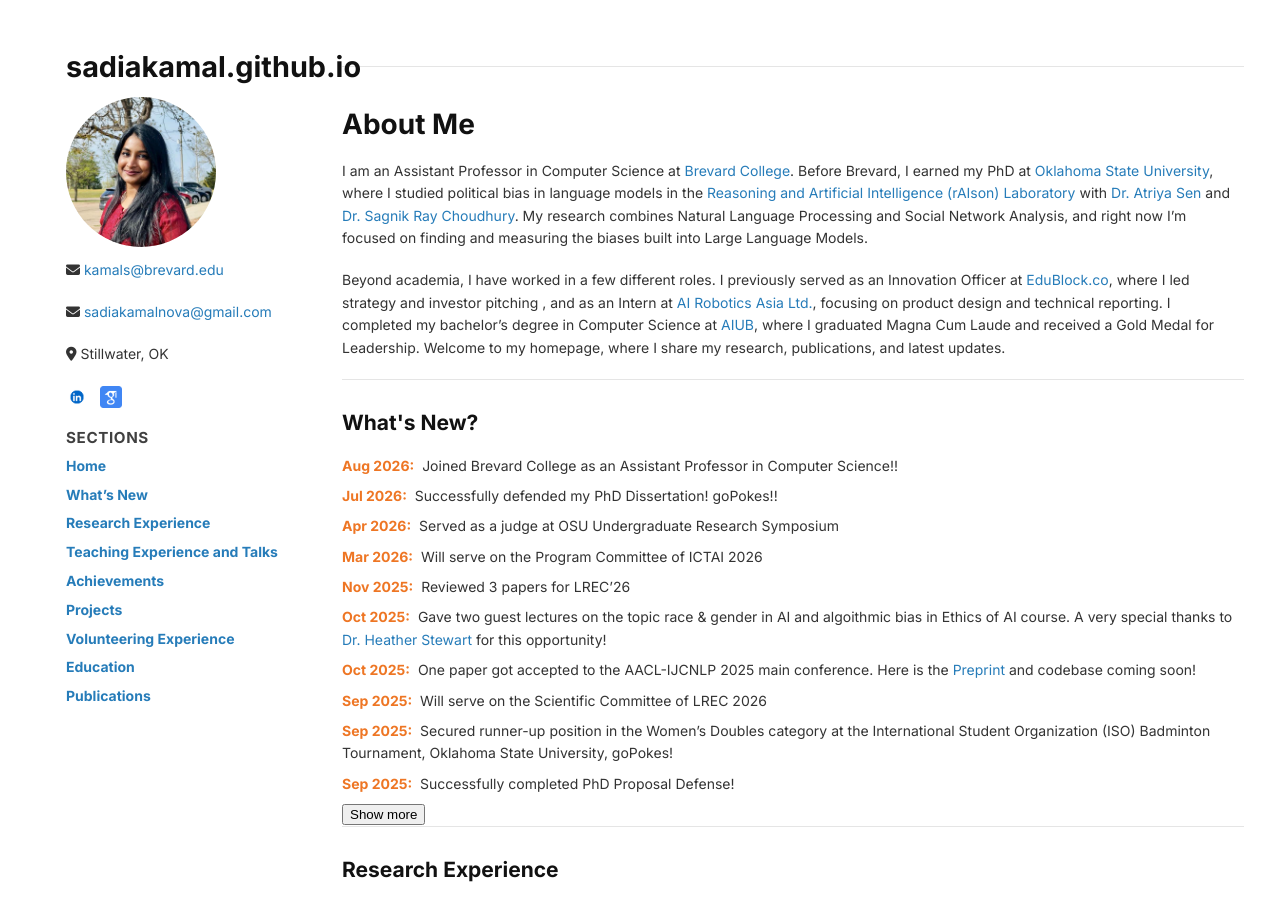
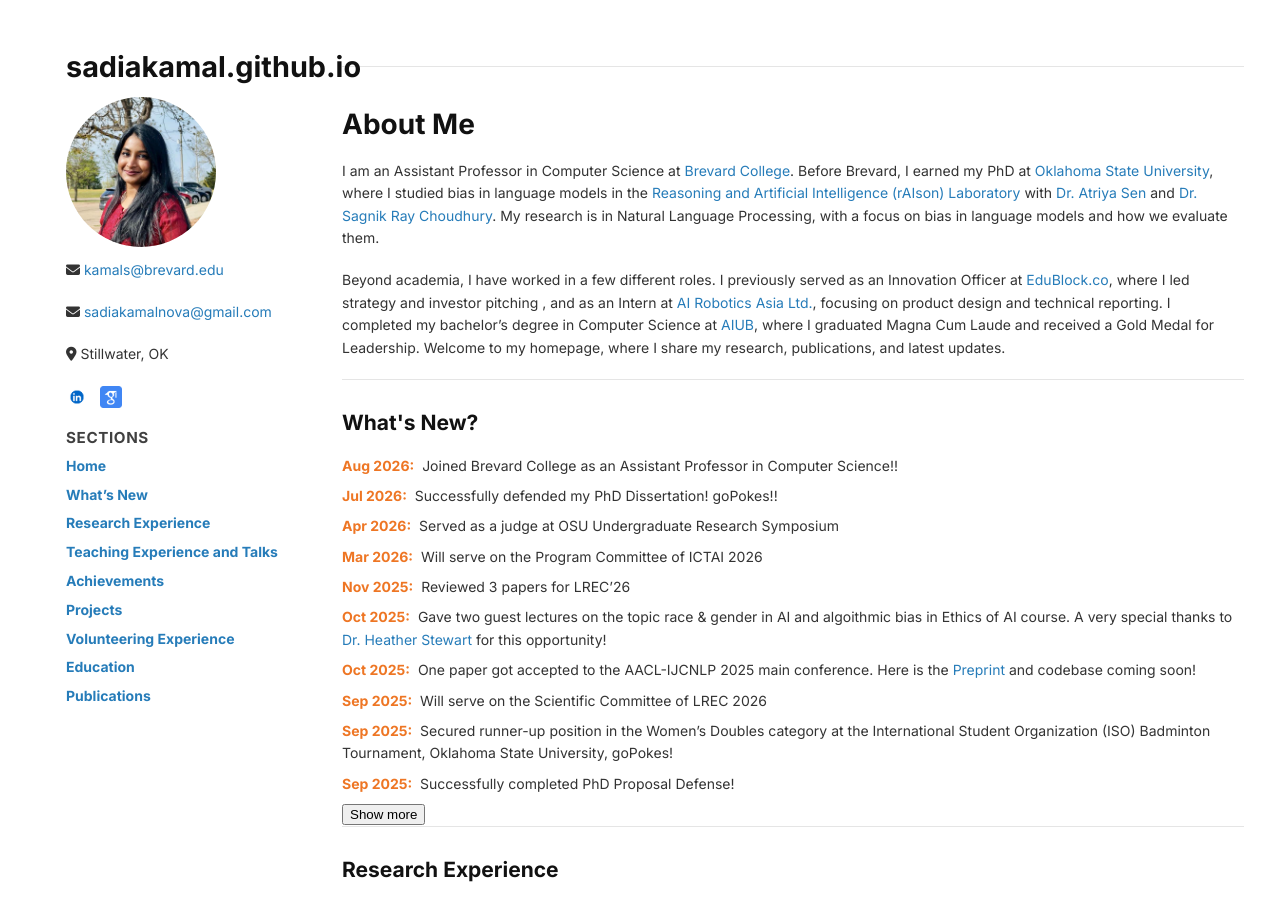
Before and after one commit to sadiakamal/sadiakamal.github.io, a Jekyll site: the page built from index.md, in a window 1280 px wide and 900 px high. Built offline with Jekyll 4.4.1, drawn with Linux system fonts in a browser that asks for light colours; the repository's description, which GitHub fills in, is left out.

Commit message:
Revise research description in About Me section
Updated the description of research focus and removed 'political' bias reference.

```diff
--- a/index.md
+++ b/index.md
@@ -8,7 +8,7 @@ layout: default
 
 # About Me
 
-I am an Assistant Professor in Computer Science at [Brevard College](https://brevard.edu). Before Brevard, I earned my PhD at [Oklahoma State University](https://go.okstate.edu), where I studied political bias in language models in the [Reasoning and Artificial Intelligence (rAIson) Laboratory](https://cas.okstate.edu/computer_science/about_us/dr_sen_lab/research_team.html) with [Dr. Atriya Sen](https://experts.okstate.edu/atriya.sen) and [Dr. Sagnik Ray Choudhury](https://sagnik.github.io). My research combines Natural Language Processing and Social Network Analysis, and right now I'm focused on finding and measuring the biases built into Large Language Models.
+I am an Assistant Professor in Computer Science at [Brevard College](https://brevard.edu). Before Brevard, I earned my PhD at [Oklahoma State University](https://go.okstate.edu), where I studied bias in language models in the [Reasoning and Artificial Intelligence (rAIson) Laboratory](https://cas.okstate.edu/computer_science/about_us/dr_sen_lab/research_team.html) with [Dr. Atriya Sen](https://experts.okstate.edu/atriya.sen) and [Dr. Sagnik Ray Choudhury](https://sagnik.github.io). My research is in Natural Language Processing, with a focus on bias in language models and how we evaluate them.
 
 Beyond academia, I have worked in a few different roles. I previously served as an Innovation Officer at [EduBlock.co](https://www.facebook.com/edublock.co/), where I led strategy and investor pitching , and as an Intern at [AI Robotics Asia Ltd.](https://www.facebook.com/airobotics.asia/), focusing on product design and technical reporting. I completed my bachelor's degree in Computer Science at [AIUB](https://www.aiub.edu), where I graduated Magna Cum Laude and received a Gold Medal for Leadership. Welcome to my homepage, where I share my research, publications, and latest updates.
 
```
